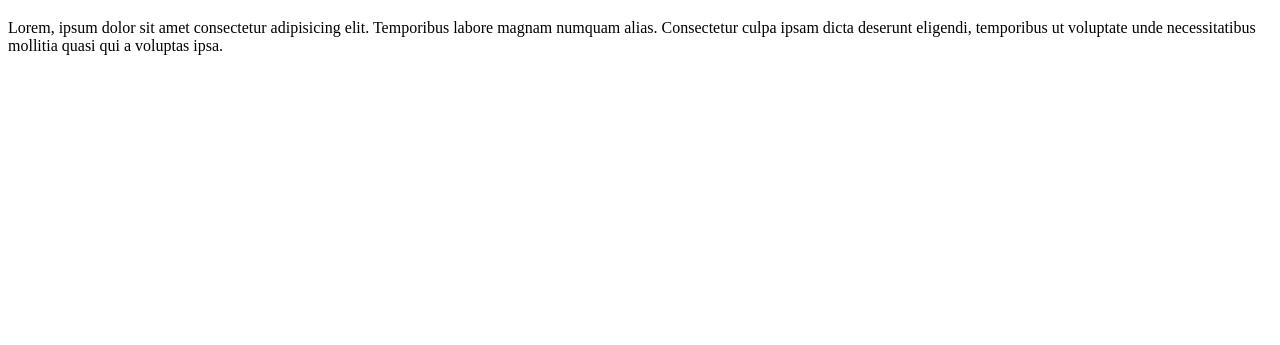
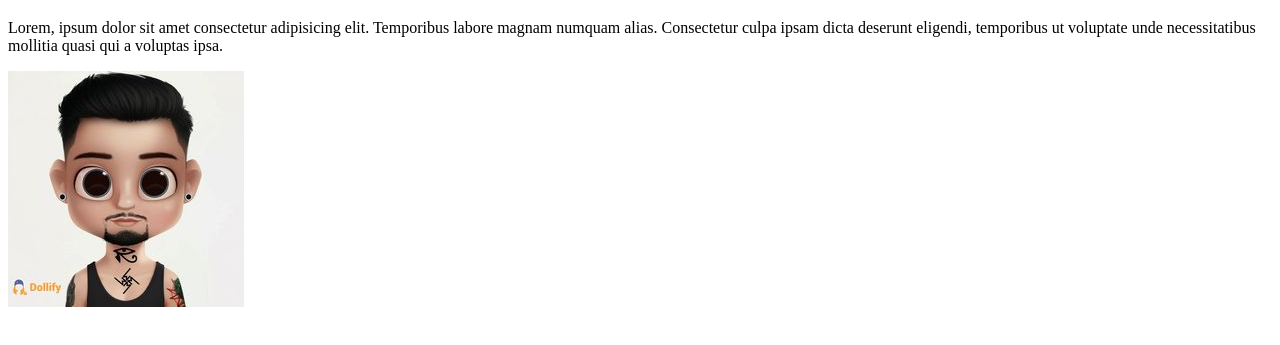
Before and after one commit to johan101429/app_quiz, a plain HTML site: page index.html in a window 1280 px wide. Shown: the part 61-406 px from the top of the page. Drawn offline with Linux system fonts and the light colour scheme.

Commit message:
se agrega el tercer commit con la imagen  imagen

```diff
--- a/index.html
+++ b/index.html
@@ -20,6 +20,7 @@ TERCER COMMIT: AGREGAR UNA IMAGEN  <img> DE SU ELECCIÓN -->
         culpa ipsam dicta deserunt eligendi, temporibus ut voluptate unde necessitatibus mollitia quasi qui a voluptas
         ipsa.
     </p>
+    <img src="e333ffda2ba6d0aee57b3f3119a9091b.jpg" alt="personaje">
 </body>
 
 </html>
```
Also changed, not shown: e333ffda2ba6d0aee57b3f3119a9091b.jpg (added).
